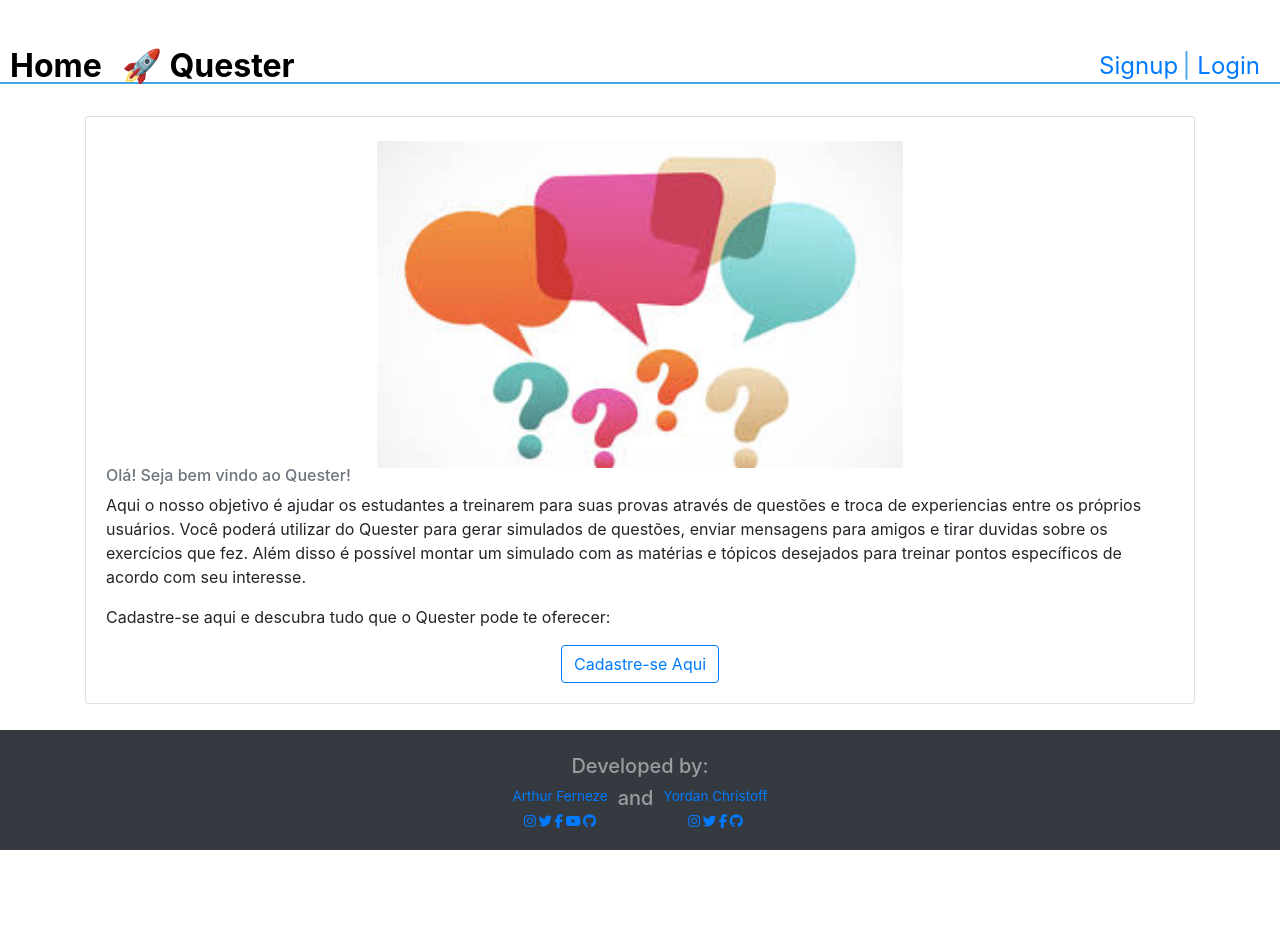
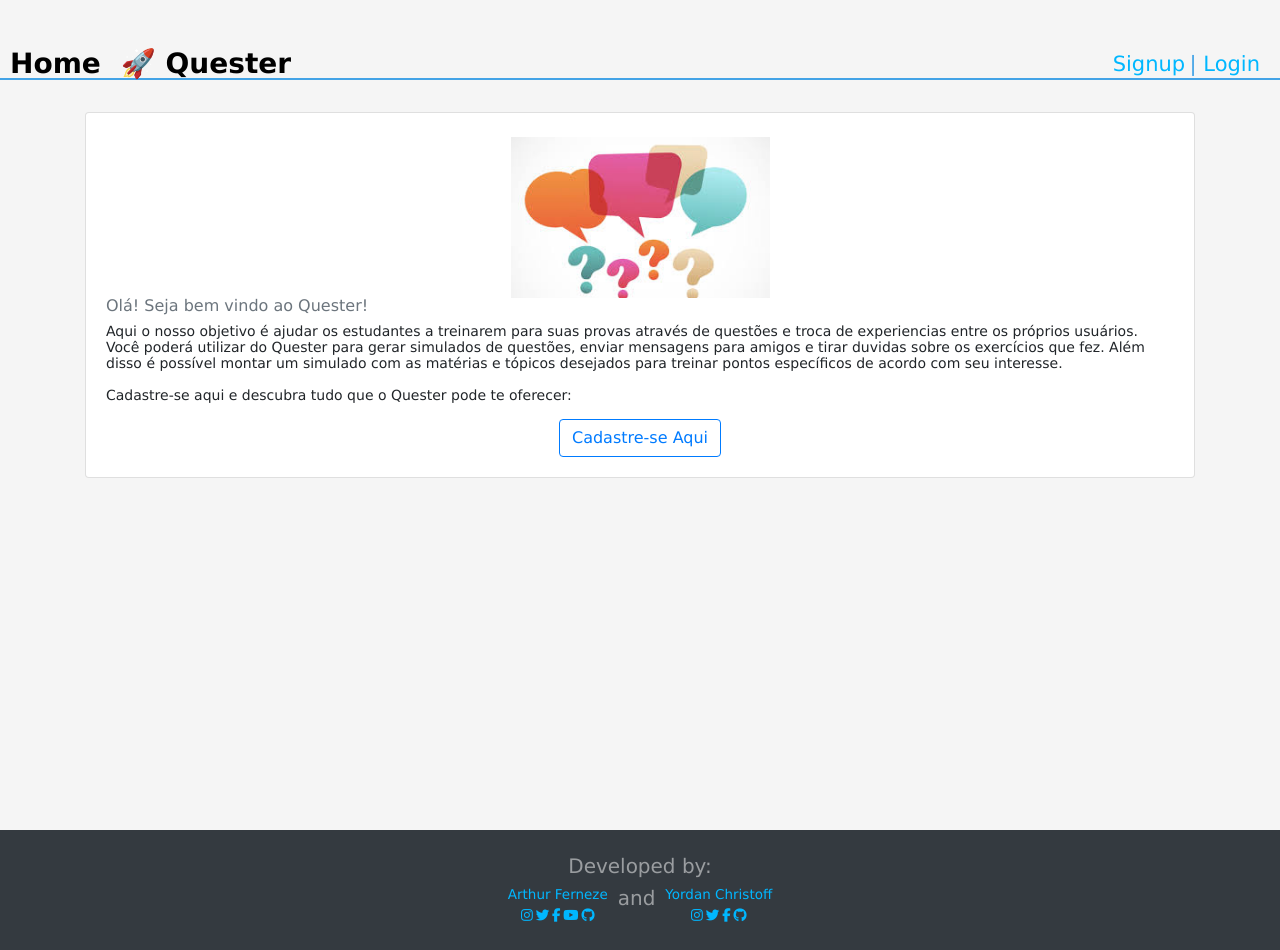
Before and after one commit to farneze/Project-Ironhack-FS-Application, a Node server app: page / in a window 1280 px wide. Before the commit the page ends 850 px from the top, so only its background shows below. Run offline with Node 20, Linux system fonts and the light colour scheme; some libraries are stand-ins or nearby versions.

Commit message:
footer working and index too

```diff
--- a/public/stylesheets/index.css
+++ b/public/stylesheets/index.css
@@ -1,4 +1,4 @@
-.indexDiv{
-    margin-left: 30vw;
-    margin-top: 15vh;
+.indexSection{
+
+    /* padding-bottom: 30vh; */
 }
--- a/public/stylesheets/style.css
+++ b/public/stylesheets/style.css
@@ -1,8 +1,12 @@
+
+
+
 body {
   padding: 50px 0 0;
   background-color: #f5f5f5;
   font: 14px "Lucida Grande", Helvetica, Arial, sans-serif;
-  margin-bottom: 0 !important;
+
+  margin-bottom: 30px;
 }
 
 .invisible {
@@ -140,17 +144,15 @@
 }
 
 #content-wrap {
-  padding-bottom: 2.5rem;    /* Footer height */
+  padding-bottom: 6.5rem;    /* Footer height */
+
 }
 
 
 footer {
   background-color: #343a40;
-  margin-top: 100px;
-  display: flex;
-  justify-content: space-around;
-  align-items: center;
-  align-content: space-around;
+  margin-bottom: -100px;
+
 
   font-size: 9px;
 }
--- a/views/index.hbs
+++ b/views/index.hbs
@@ -1,18 +1,8 @@
 
-<!DOCTYPE html>
-<html lang="en">
-<head>
-    <meta charset="UTF-8">
-    <meta name="viewport" content="width=device-width, initial-scale=1.0">
-    <link rel="stylesheet" href="https://stackpath.bootstrapcdn.com/bootstrap/4.5.2/css/bootstrap.min.css" integrity="sha384-JcKb8q3iqJ61gNV9KGb8thSsNjpSL0n8PARn9HuZOnIxN0hoP+VmmDGMN5t9UJ0Z" crossorigin="anonymous">
-    <link rel="stylesheet" href="/stylesheets/index.css" />
-    <title>Document</title>
-</head>
-<body>
-    <section class="d-flex container justify-content-center mt-3 pt-3">
-        <div class="card mx-0 px-0">
+    <section class="d-flex container justify-content-center mt-3 pt-3 ">
+        <div class="card mx-0 px-0 h-75">
             <div class="card-body">
-                <img class="card-img-top w-50 rounded border-0 mx-auto d-block img-fluid img-thumbnail" src="/images/images.jpg" alt="Card image cap">
+                <img class="card-img-top w-25 rounded border-0 mx-auto d-block img-fluid img-thumbnail" src="/images/images.jpg" alt="Card image cap">
                 {{!-- <h5 class="card-title">{{title}}</h5> --}}
                 <h6 class="card-subtitle mb-2 text-muted">Olá! Seja bem vindo ao Quester! </h6>
                 <p class="card-text"> Aqui o nosso objetivo é ajudar os estudantes a treinarem para suas
@@ -30,5 +20,3 @@
             </div>
         </div>
     </section>
-</body>
-</html>
--- a/views/layout.hbs
+++ b/views/layout.hbs
@@ -2,30 +2,27 @@
 <html lang="en">
 
   <head>
-
     <meta charset="UTF-8">
     <meta name="viewport" content="width=device-width, initial-scale=1.0">
     <meta http-equiv="X-UA-Compatible" content="ie=edge">
     <title>{{title}}</title>
-    <link href="https://stackpath.bootstrapcdn.com/bootstrap/4.3.1/css/bootstrap.min.css" rel="stylesheet" />
-
+    <link rel="stylesheet" href="https://stackpath.bootstrapcdn.com/bootstrap/4.5.2/css/bootstrap.min.css" integrity="sha384-JcKb8q3iqJ61gNV9KGb8thSsNjpSL0n8PARn9HuZOnIxN0hoP+VmmDGMN5t9UJ0Z" crossorigin="anonymous">
     <link rel="stylesheet" href="/stylesheets/style.css" />
     <script src="https://kit.fontawesome.com/e51ecd7475.js" crossorigin="anonymous"></script>
-
   </head>
 
   <body>
-    <div id="page-container">
+    <div id="page-container" class="d-flex flex-column">
           <div id="content-wrap">
               <nav>
                   <ul>
                     <li id="to-left">
                       {{#if username}}
                         <p><a href="/profile"> Profile </a></p>
-                        <p><a href="/profile">🚀 Quester  </a></p>
+                        <p><a href="/">🚀 Quester  </a></p>
                       {{else}}
                         <p><a href="/"> Home </a></p>
-                        <p><a href="/profile">🚀 Quester  </a></p>
+                        <p><a href="/">🚀 Quester  </a></p>
                       {{/if}}
                     </li>
                     <li id="to-right">
```
Also changed, not shown: public/images/questSimbol.png (added).
